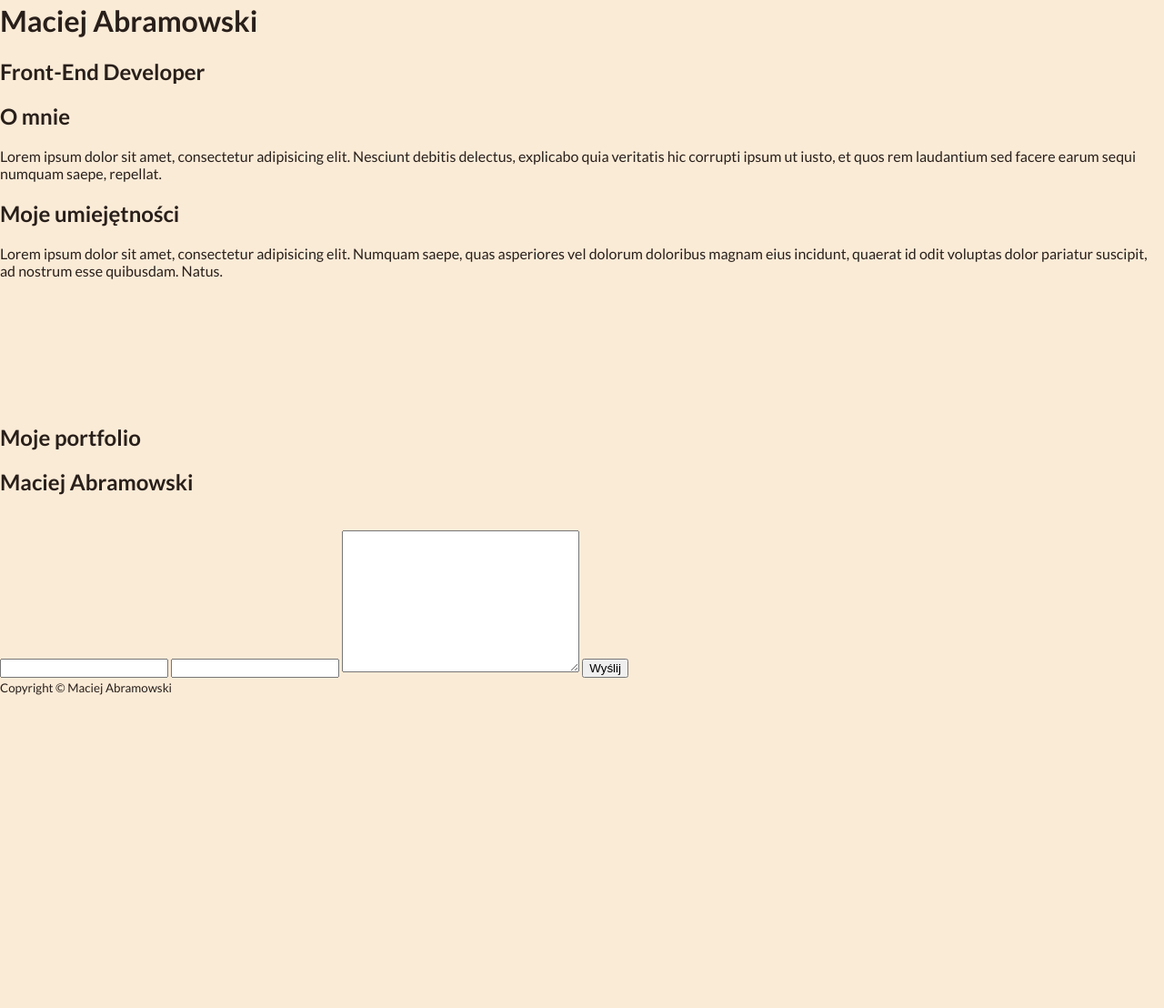
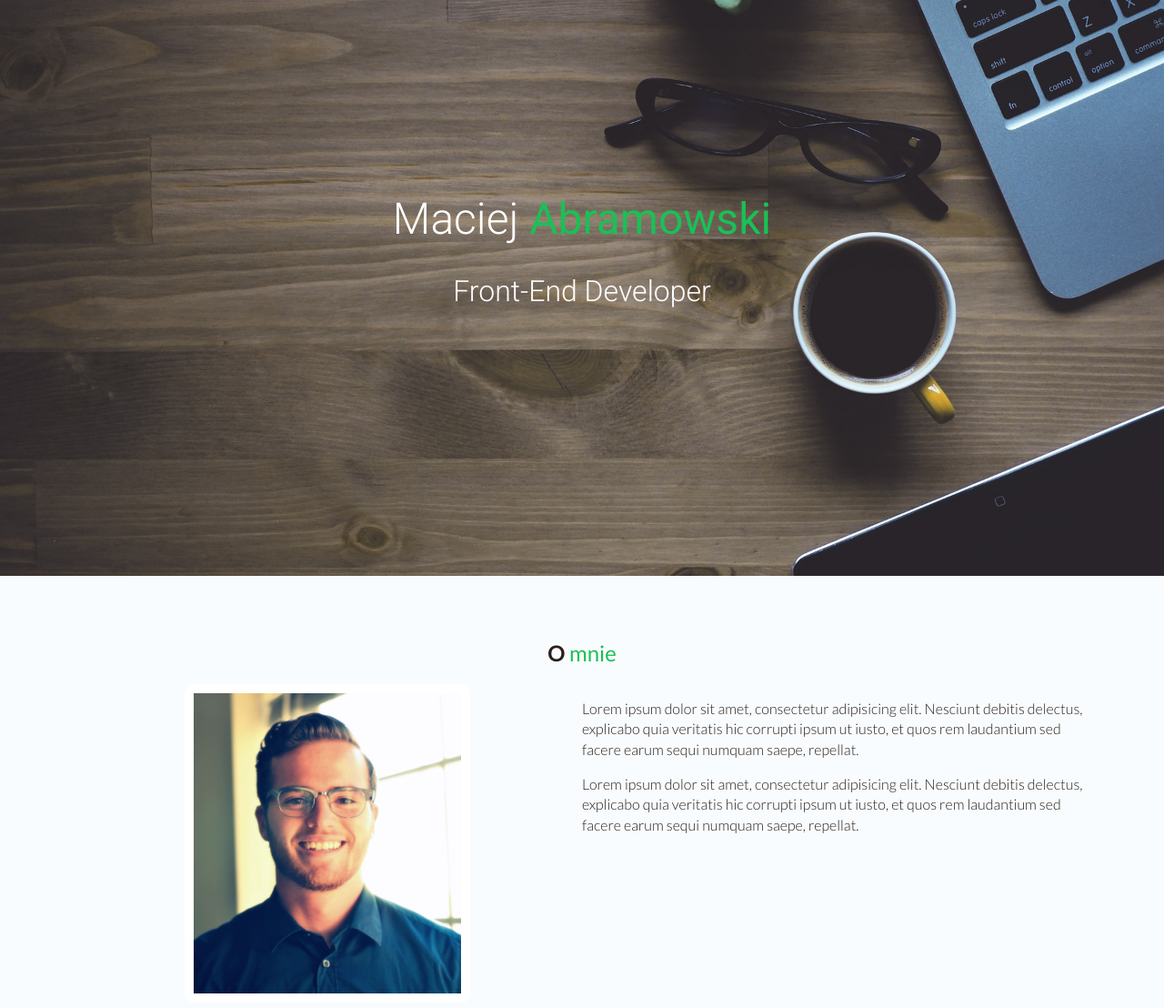
Before and after one commit to maciekabramowski/projekt-portfolio, a plain HTML site: page index.html in a window 1280 px wide. Shown: the part 87-1195 px from the top of the page at 91% size. Before the commit the page ends 851 px from the top, so only its background shows below. Drawn offline with Linux system fonts and the light colour scheme.

Commit message:
general, nav, header, section about

```diff
--- a/css/style.css
+++ b/css/style.css
@@ -1,4 +1,5 @@
 /* General */
+
 * {
     box-sizing: border-box;
 }
@@ -23,10 +24,32 @@ a {
     transition: all .3s;
 }
 
+.greenletter {
+    color: #1ac056;
+    font-weight: 400;
+}
+
+.col-1-2 {
+    width: 50%;
+    float: left;
+}
+
+h2 {
+    text-align: center;
+}
+
+section {
+    padding: 50px 80px 90px 80px;
+}
+/* /General */
+
 /* Nav Menu */
 
 nav#main-nav {
     background-color: #fff;
+    position: fixed;
+    z-index: 10;
+    width: 100%;
 }
 
 nav#main-nav ul {
@@ -49,3 +72,68 @@ nav#main-nav ul li a{
 nav#main-nav ul li a:hover {
     color: #291f1a;
 }
+/* /Nav Menu */
+
+/* Main Header */
+header#main-header {
+    height: 90vh;
+    background-image: url(../img/header-background.jpg);
+    background-position: center;
+    background-size: cover;
+    position: relative;
+}
+
+header#main-header div#h-container {
+    color: #fff;
+    font-family: 'Roboto', 'sans-serif';
+    position: absolute;
+    text-align: center;
+    left: 0;
+    right: 0;
+    top: 50%;
+    transform: translateY(-50%);
+    font-weight: 300;
+
+/*
+    height: 100%;
+    padding: 35vh 0;
+    text-align: center;
+*/
+}
+
+header#main-header div#h-container h1,
+header#main-header div#h-container h2 {
+    font-size: 3em;
+    font-weight: 300;
+}
+
+header#main-header div#h-container h2{
+    font-size: 2em;
+    font-weight: 300;
+}
+/* /Main Header */
+
+/* Section About Me */
+section#about-me {
+    background-color: #f9fcfe;
+    overflow: hidden;
+    box-shadow: 0px 2px 2px 0px rgba(0,0,0,0.5);
+}
+
+section#about-me figure {
+    margin: 0;
+    text-align: center;
+}
+
+section#about-me figure img {
+     max-width: 100%;
+     max-height: 350px;
+    border: 10px solid #fff;
+    border-radius: 10px;
+}
+
+section#about-me div p {
+    font-weight: 300;
+    line-height: 1.4em;
+}
+/* /Section About Me */
--- a/index.html
+++ b/index.html
@@ -29,23 +29,31 @@
     </nav>
     <!-- /Nav Menu-->
 
-    <!-- Header -->
-    <header>
-        <h1>Maciej Abramowski</h1>
-        <h2>Front-End Developer</h2>
+    <!-- Main Header -->
+    <header id="main-header">
+        <div id="h-container">
+            <h1>Maciej <span class="greenletter">Abramowski</span></h1>
+            <h2>Front-End Developer</h2>
+        </div>
     </header>
-    <!-- /Header -->
+    <!-- /Main Header -->
 
     <!-- Section About Me -->
     <section id="about-me">
-        <h2>O mnie</h2>
-        <p>Lorem ipsum dolor sit amet, consectetur adipisicing elit. Nesciunt debitis delectus, explicabo quia veritatis hic corrupti ipsum ut iusto, et quos rem laudantium sed facere earum sequi numquam saepe, repellat.</p>
+        <h2>O <span class="greenletter">mnie</span></h2>
+        <figure class="col-1-2">
+           <img src="img/jan-nowak.jpg" alt="Jan Nowak">
+        </figure>
+        <div class="col-1-2">
+            <p>Lorem ipsum dolor sit amet, consectetur adipisicing elit. Nesciunt debitis delectus, explicabo quia veritatis hic corrupti ipsum ut iusto, et quos rem laudantium sed facere earum sequi numquam saepe, repellat.</p>
+            <p>Lorem ipsum dolor sit amet, consectetur adipisicing elit. Nesciunt debitis delectus, explicabo quia veritatis hic corrupti ipsum ut iusto, et quos rem laudantium sed facere earum sequi numquam saepe, repellat.</p>
+        </div>
     </section>
     <!-- /Section About Me-->
 
     <!-- Section My Skills -->
     <section id="my-skills">
-        <h2>Moje umiejętności</h2>
+        <h2>Moje <span class="greenletter">umiejętności</span></h2>
         <p>Lorem ipsum dolor sit amet, consectetur adipisicing elit. Numquam saepe, quas asperiores vel dolorum doloribus magnam eius incidunt, quaerat id odit voluptas dolor pariatur suscipit, ad nostrum esse quibusdam. Natus.</p>
         <figure>
             <img src="" alt="">
@@ -68,7 +76,7 @@
 
     <!-- Section Portfolio -->
     <section id="portfolio">
-        <h2>Moje portfolio</h2>
+        <h2>Moje <span class="greenletter">portfolio</span></h2>
         <div></div>
         <div></div>
         <div></div>
@@ -77,7 +85,7 @@
 
     <!-- Footer -->
     <footer id="contact">
-        <h2>Maciej Abramowski</h2>
+        <h2>Maciej <span class="greenletter">Abramowski</span></h2>
         <adress>
 
         </adress>
```
Also changed, not shown: img/header-background.jpg (renamed from css/img/header-background.jpg), img/jan-nowak.jpg (renamed from css/img/jan-nowak.jpg), img/portfolio1.jpg (renamed from css/img/portfolio1.jpg), img/portfolio2.jpg (renamed from css/img/portfolio2.jpg), img/portfolio3.jpg (renamed from css/img/portfolio3.jpg), img/portfolio4.jpg (renamed from css/img/portfolio4.jpg).
